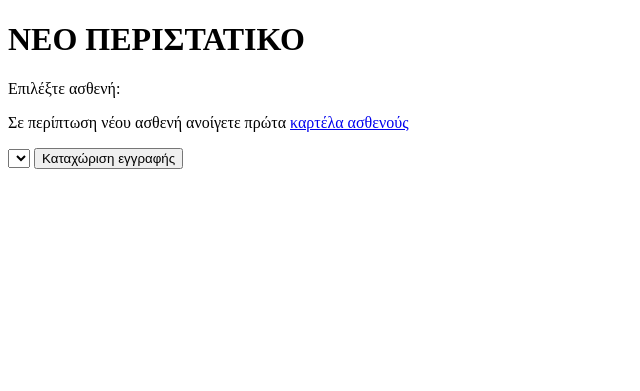
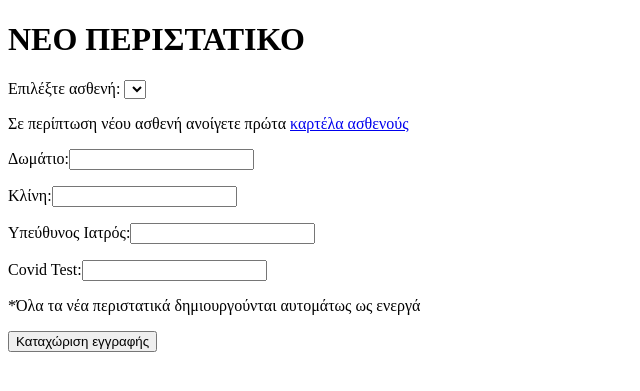
Before and after one commit to Rasty-90/flask-python-api-app, a Flask app: template templates/newCase.html in a window 1280 px wide. Shown: the part 54-445 px from the top of the page, without its empty margins (0-640 px from the left). Run offline with Flask 2, Linux system fonts and the light colour scheme; the template is opened without the code that fills it, so the values that code supplies are empty.

Commit message:
changed covidStatus to stringfield

```diff
--- a/app.py
+++ b/app.py
@@ -37,8 +37,19 @@ def newCase():
     patients = json.loads(patientsres.content)
     if request.method == 'POST':
     #takes from form
-        patientName = request.form['patient']
-        print (patientName)
+        patientID = request.form['patient']
+        roomn = request.form['roomn']
+        bedn = request.form['bedn']
+        doctor = request.form['doctor']
+        covidStatus = request.form['covidStatus']
+        newCase = {
+                "patientID": patientID,
+                "roomn": roomn,
+                "bedn": bedn,
+                "doctor": doctor,
+                "covidStatus":covidStatus
+            }
+        print(newCase)
         return render_template("success.html", title='Επιτυχής εγγραφή')
     else:
         return render_template("newCase.html", title='Νέο περιστατικό',patients=patients)
--- a/database/models.py
+++ b/database/models.py
@@ -13,4 +13,4 @@ class Case(gj.Document):
     bedn=db.StringField(required=True)
     doctor=db.StringField(required=True)
     status=db.BooleanField(required=True)
-    covidStatus=db.BooleanField(required=True)
+    covidStatus=db.StringField(required=True)
--- a/templates/newCase.html
+++ b/templates/newCase.html
@@ -6,17 +6,17 @@
     <form method="post" action="/newCase">
 
     <label for="patient">Επιλέξτε ασθενή:</label>
-    <p>Σε περίπτωση νέου ασθενή ανοίγετε πρώτα <a href="/newPatient">καρτέλα ασθενούς</a></p>
     <select id="patient" name="patient">
         {% for patient in patients %}
       <option value="{{patient.id}}">{{patient.surname}} {{patient.name}}</option>
       {% endfor %}
     </select>
-<!--
-    <p>Δωμάτιο:<input type='text' name="patientName"></input></p>
-    <p>Κλίνη:<input type='text' name="patientAmka"></input></p>
-    <p>Υπεύθυνος Ιατρός:<input type='text' name="patientContactPhone"></input></p>
-    <p>Covid Test:<input type='text' name="patientContactPhone"></input></p> -->
+    <p>Σε περίπτωση νέου ασθενή ανοίγετε πρώτα <a href="/newPatient">καρτέλα ασθενούς</a></p>
+    <p>Δωμάτιο:<input type='text' name="roomn"></input></p>
+    <p>Κλίνη:<input type='text' name="bedn"></input></p>
+    <p>Υπεύθυνος Ιατρός:<input type='text' name="doctor"></input></p>
+    <p>Covid Test:<input type='text' name="covidStatus"></input></p>
+    <p>*Όλα τα νέα περιστατικά δημιουργούνται αυτομάτως ως ενεργά</p>
     <input type="submit" name="sumbit" value="Καταχώριση εγγραφής"/>
     </form>
 
```
